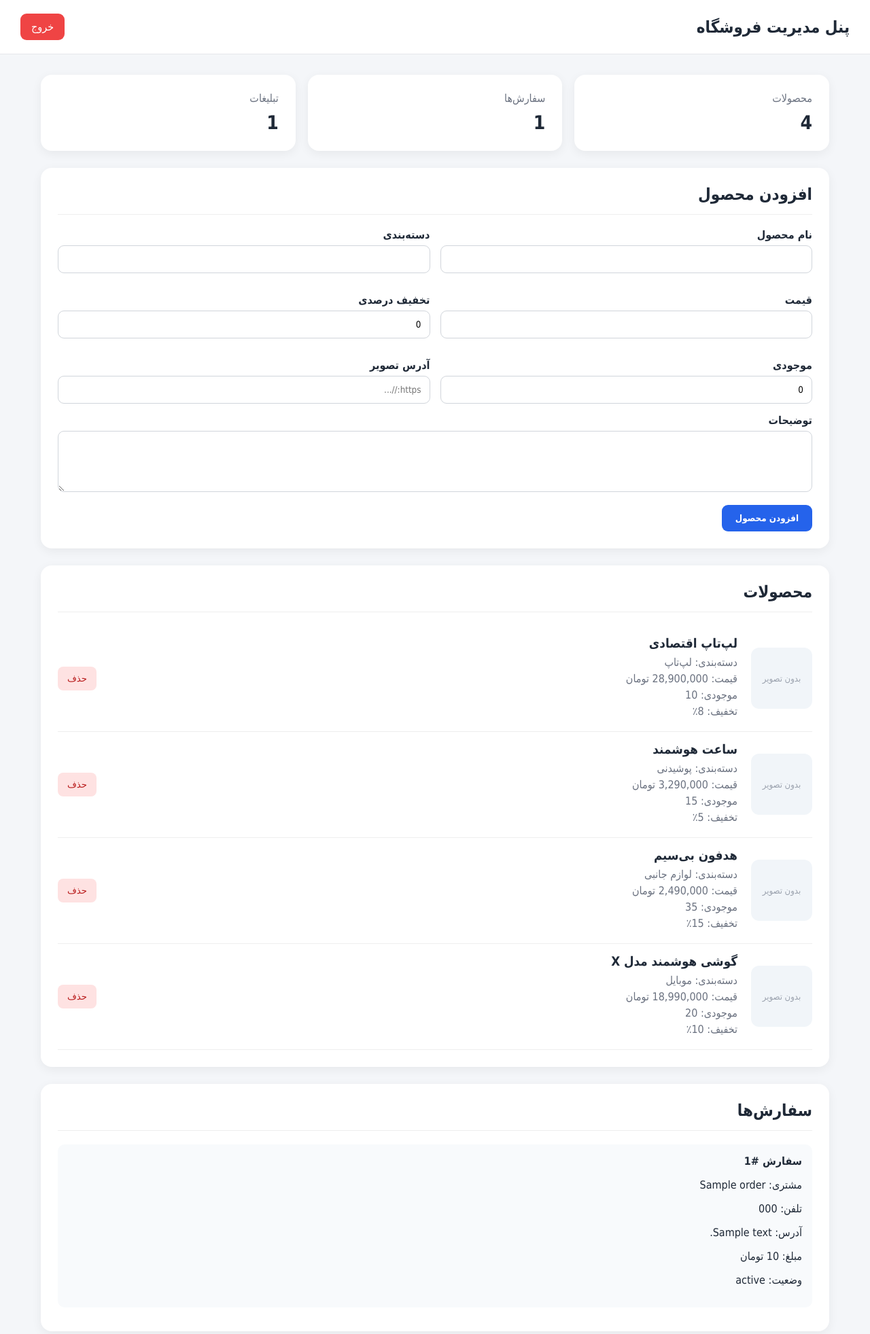
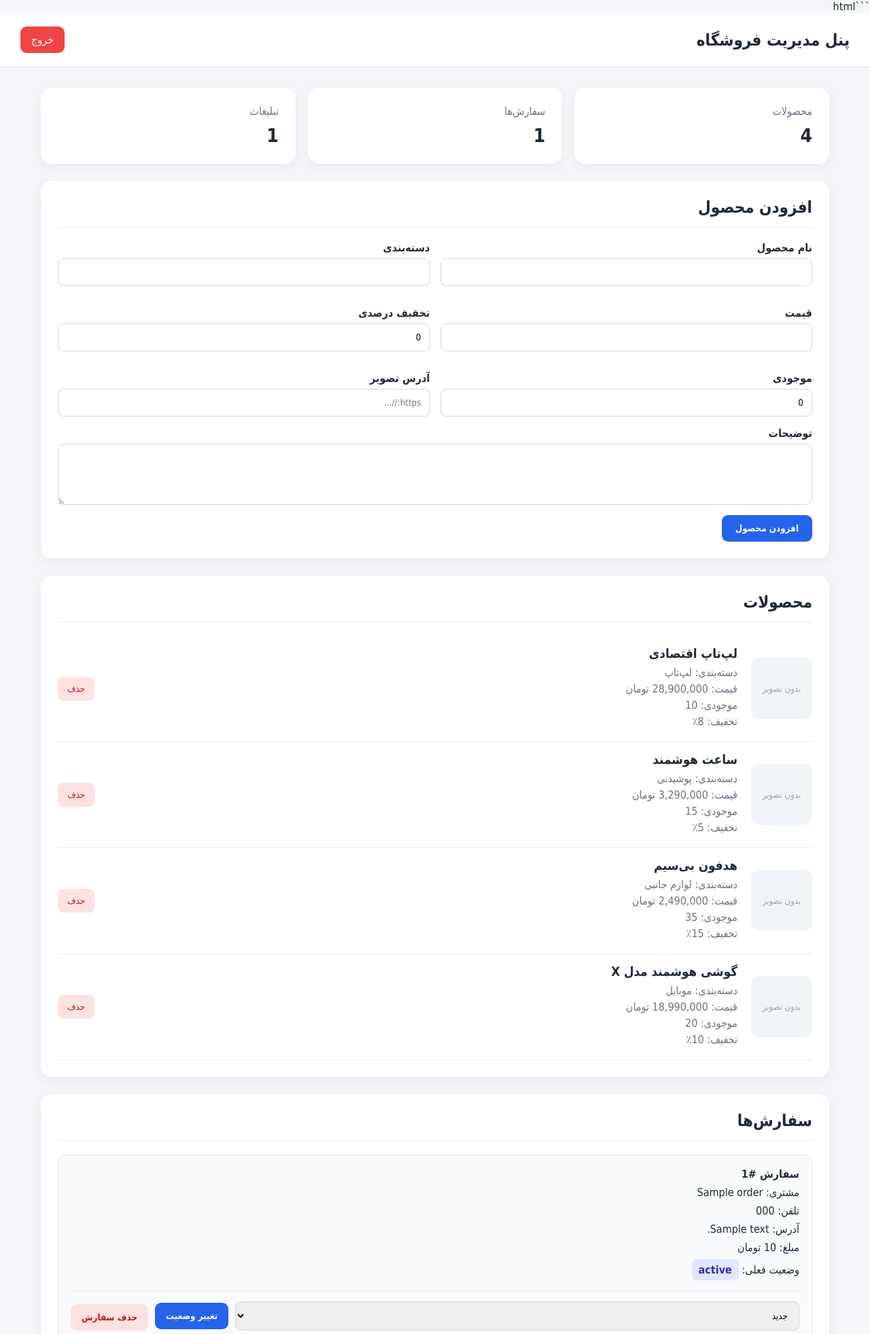
Before and after one commit to saghafia757-blip/foroshgah-man, a Flask app: page /admin in a window 1280 px wide. Shown: the top 1963 px of the page at 68% size. Run offline with Flask 3, Linux system fonts and the light colour scheme; the visitor is signed in with stand-in values (Sample User, id 1); data comes from the database, SQL or seed files in the repository; tables that the repository leaves empty hold one stand-in row (values such as "Sample post").

Commit message:
Update admin.html

````diff
--- a/templates/admin.html
+++ b/templates/admin.html
@@ -1,3 +1,4 @@
+```html
 <!DOCTYPE html>
 <html lang="fa" dir="rtl">
 <head>
@@ -136,6 +137,7 @@
             padding: 10px 14px;
             border-radius: 8px;
             cursor: pointer;
+            font-family: inherit;
         }
 
         form {
@@ -143,7 +145,8 @@
         }
 
         input,
-        textarea {
+        textarea,
+        select {
             width: 100%;
             padding: 12px;
             border: 1px solid #d1d5db;
@@ -180,10 +183,73 @@
         }
 
         .order {
-            padding: 15px;
+            padding: 18px;
             background: #f8fafc;
-            border-radius: 10px;
-            margin-bottom: 10px;
+            border-radius: 12px;
+            margin-bottom: 12px;
+            border: 1px solid #e5e7eb;
+        }
+
+        .order:last-child {
+            margin-bottom: 0;
+        }
+
+        .order p {
+            margin: 8px 0;
+        }
+
+        .order-actions {
+            display: grid;
+            grid-template-columns: 1fr auto;
+            gap: 10px;
+            align-items: end;
+            margin-top: 15px;
+            padding-top: 15px;
+            border-top: 1px solid #e5e7eb;
+        }
+
+        .status-form {
+            display: flex;
+            gap: 10px;
+            align-items: center;
+        }
+
+        .status-form select {
+            margin: 0;
+            flex: 1;
+        }
+
+        .status-button {
+            border: 0;
+            background: #2563eb;
+            color: white;
+            padding: 12px 16px;
+            border-radius: 9px;
+            cursor: pointer;
+            font-family: inherit;
+            font-weight: bold;
+            white-space: nowrap;
+        }
+
+        .delete-order {
+            border: 0;
+            background: #fee2e2;
+            color: #b91c1c;
+            padding: 12px 16px;
+            border-radius: 9px;
+            cursor: pointer;
+            font-family: inherit;
+            font-weight: bold;
+            white-space: nowrap;
+        }
+
+        .current-status {
+            display: inline-block;
+            background: #e0e7ff;
+            color: #3730a3;
+            padding: 6px 10px;
+            border-radius: 7px;
+            font-weight: bold;
         }
 
         .ad {
@@ -220,6 +286,20 @@
             .product-image {
                 width: 70px;
                 height: 70px;
+            }
+
+            .order-actions {
+                grid-template-columns: 1fr;
+            }
+
+            .status-form {
+                flex-direction: column;
+                align-items: stretch;
+            }
+
+            .status-button,
+            .delete-order {
+                width: 100%;
             }
         }
     </style>
@@ -424,9 +504,79 @@
                     </p>
 
                     <p>
-                        وضعیت:
-                        {{ order["status"] }}
+                        وضعیت فعلی:
+                        <span class="current-status">
+                            {{ order["status"] }}
+                        </span>
                     </p>
+
+
+                    <div class="order-actions">
+
+                        <form
+                            method="POST"
+                            action="/admin/order/status/{{ order['id'] }}"
+                            class="status-form"
+                        >
+
+                            <select name="status" required>
+
+                                <option
+                                    value="جدید"
+                                    {% if order["status"] == "جدید" %}selected{% endif %}
+                                >
+                                    جدید
+                                </option>
+
+                                <option
+                                    value="در حال پردازش"
+                                    {% if order["status"] == "در حال پردازش" %}selected{% endif %}
+                                >
+                                    در حال پردازش
+                                </option>
+
+                                <option
+                                    value="ارسال شد"
+                                    {% if order["status"] == "ارسال شد" %}selected{% endif %}
+                                >
+                                    ارسال شد
+                                </option>
+
+                                <option
+                                    value="تحویل شد"
+                                    {% if order["status"] == "تحویل شد" %}selected{% endif %}
+                                >
+                                    تحویل شد
+                                </option>
+
+                            </select>
+
+                            <button
+                                type="submit"
+                                class="status-button"
+                            >
+                                تغییر وضعیت
+                            </button>
+
+                        </form>
+
+
+                        <form
+                            method="POST"
+                            action="/admin/order/delete/{{ order['id'] }}"
+                        >
+
+                            <button
+                                type="submit"
+                                class="delete-order"
+                                onclick="return confirm('این سفارش حذف شود؟')"
+                            >
+                                حذف سفارش
+                            </button>
+
+                        </form>
+
+                    </div>
 
                 </div>
 
@@ -539,3 +689,4 @@
 
 </body>
 </html>
+```
````
